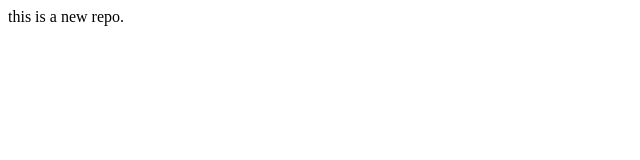
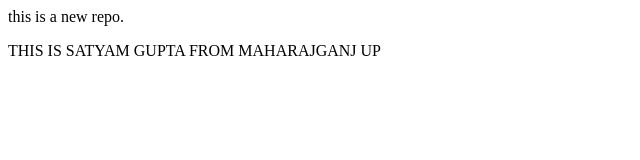
Before and after one commit to codewith-satyam/localrepo, a plain HTML site: page index.html in a window 1280 px wide. Shown: the whole page, without its empty margins (0-640 px from the left). Drawn offline with Linux system fonts and the light colour scheme.

Commit message:
Add a new feature

```diff
--- a/index.html
+++ b/index.html
@@ -1 +1,2 @@
 <p> this is a new repo.</p>
+<h>THIS IS SATYAM GUPTA FROM MAHARAJGANJ UP</h>
```
